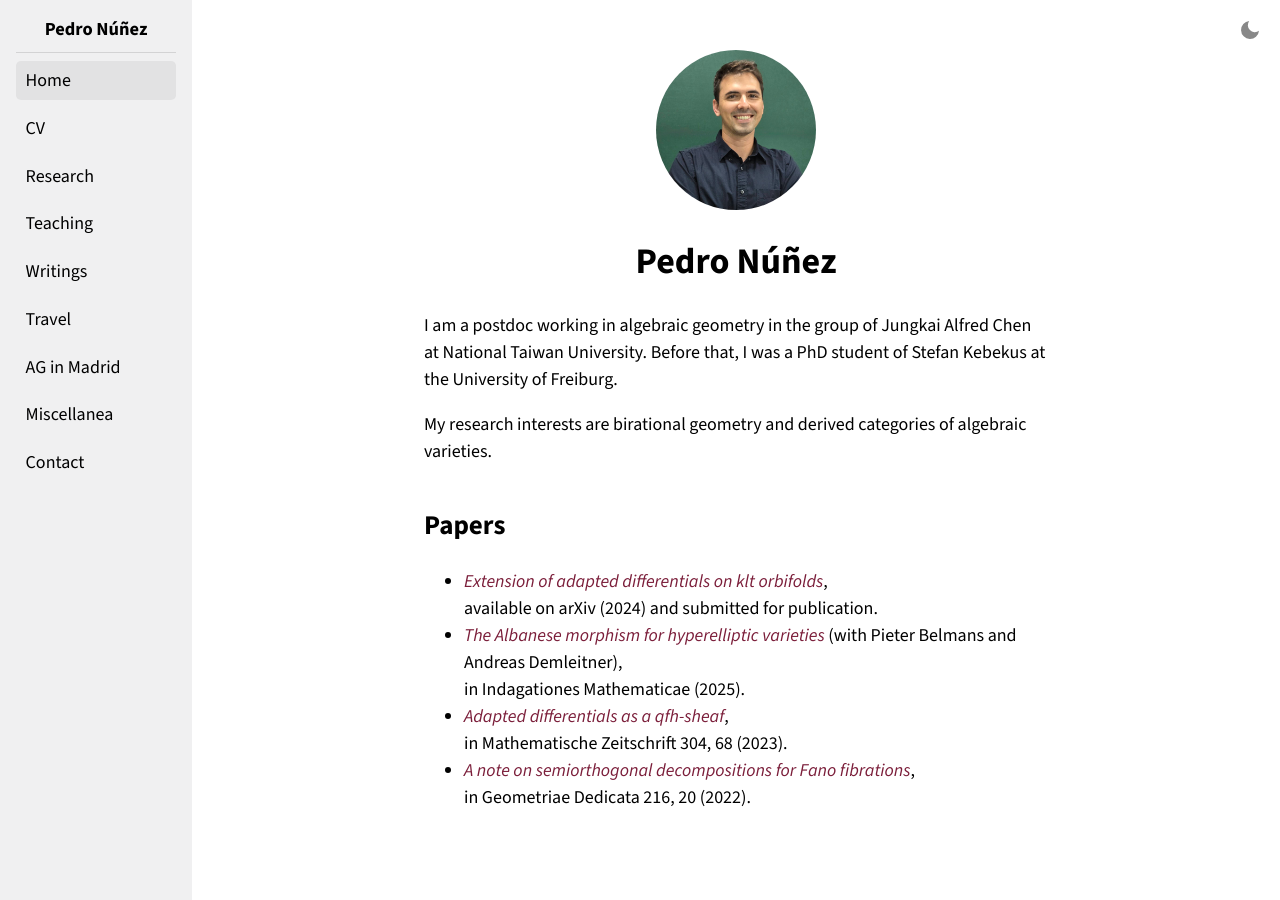
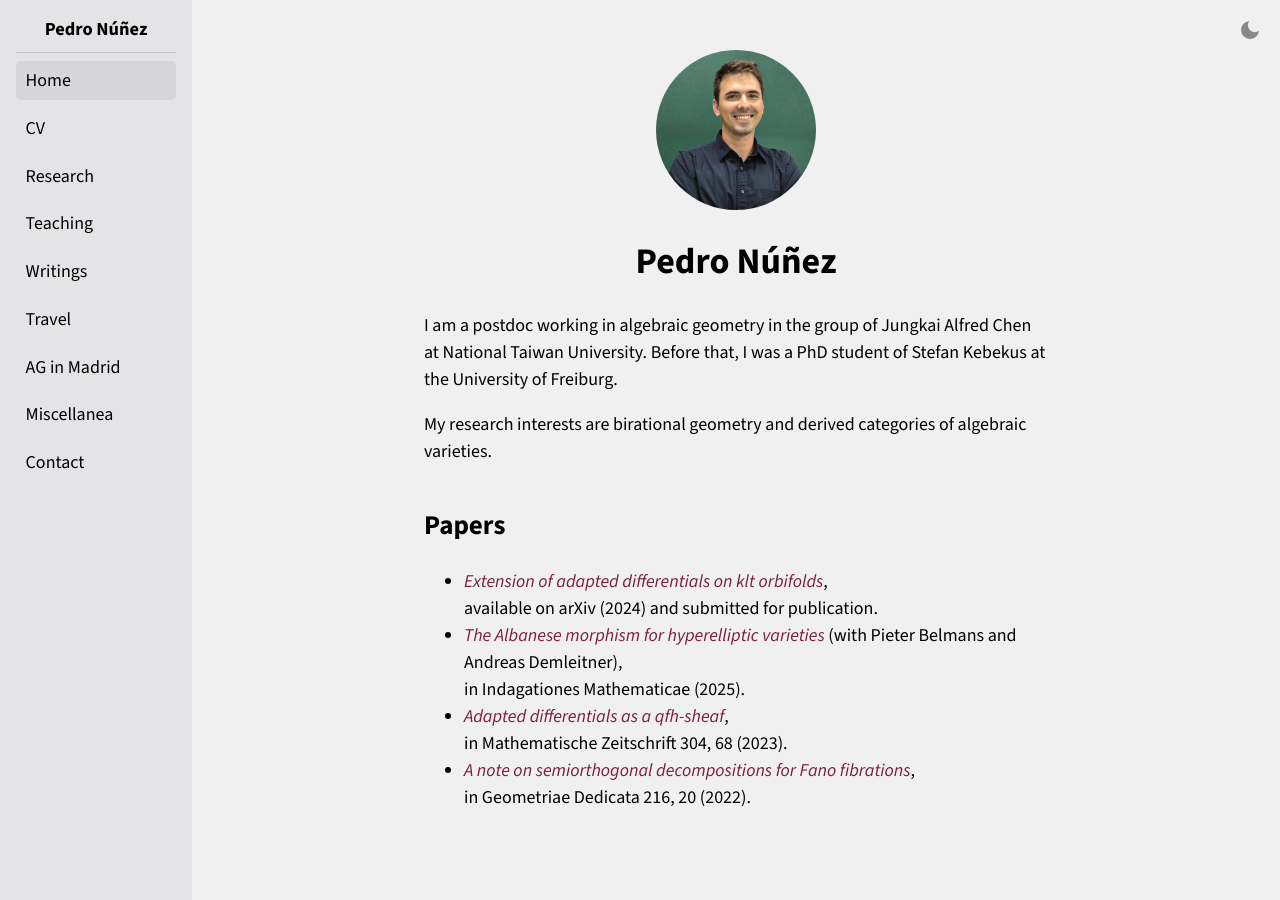
Before and after one commit to pedro-nunez/pedro-nunez.github.io, a Jekyll site: the page built from index.md, in a window 1280 px wide. Built offline with Jekyll 4.4.1, drawn with Linux system fonts in a browser that asks for light colours.

Commit message:
Revert the light theme background to match the sidebar shade
The white background from the previous commit didn't actually match
what Pedro wanted from GitHub's 404 page; the page background is back
to the sidebar's prior color, with the sidebar shifted one shade
darker again to keep the same contrast.

Co-Authored-By: Claude Sonnet 5 <noreply@anthropic.com>
Claude-Session: https://claude.ai/code/session_01P73ZjE4GSokUPAFgvna61t

```diff
--- a/assets/css/main.css
+++ b/assets/css/main.css
@@ -3,8 +3,8 @@
 }
 
 :root {
-  --bg-color: #fff;
-  --sidebar-bg-color: #f0f0f1;
+  --bg-color: #f0f0f1;
+  --sidebar-bg-color: #e4e4e6;
   --text-color: #000;
   --accent-color: #7b1e3a;
   --accent-color-hover: #5e1729;
```
